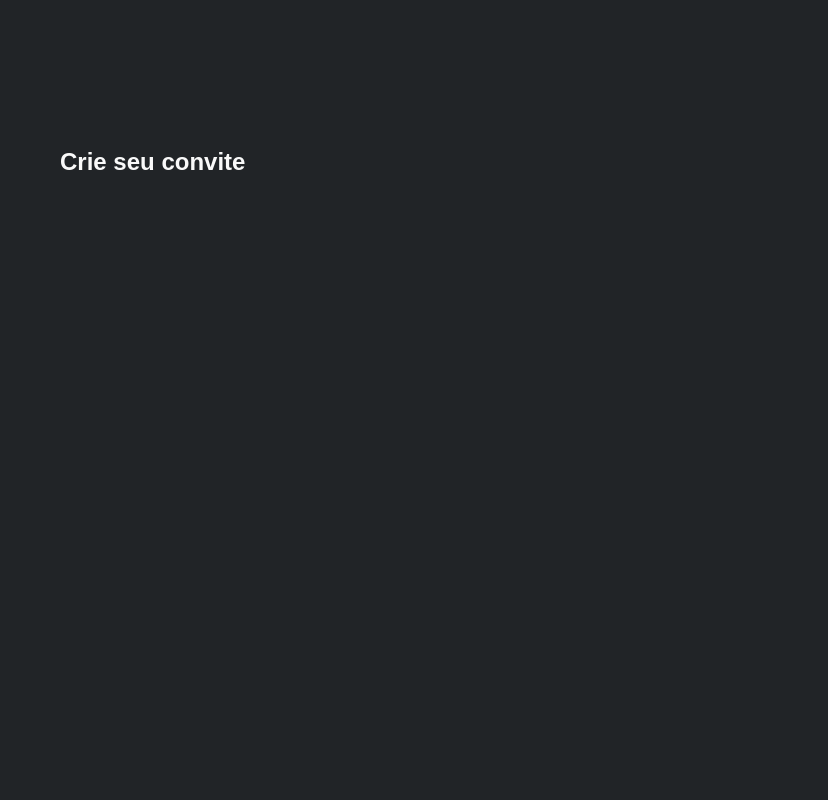
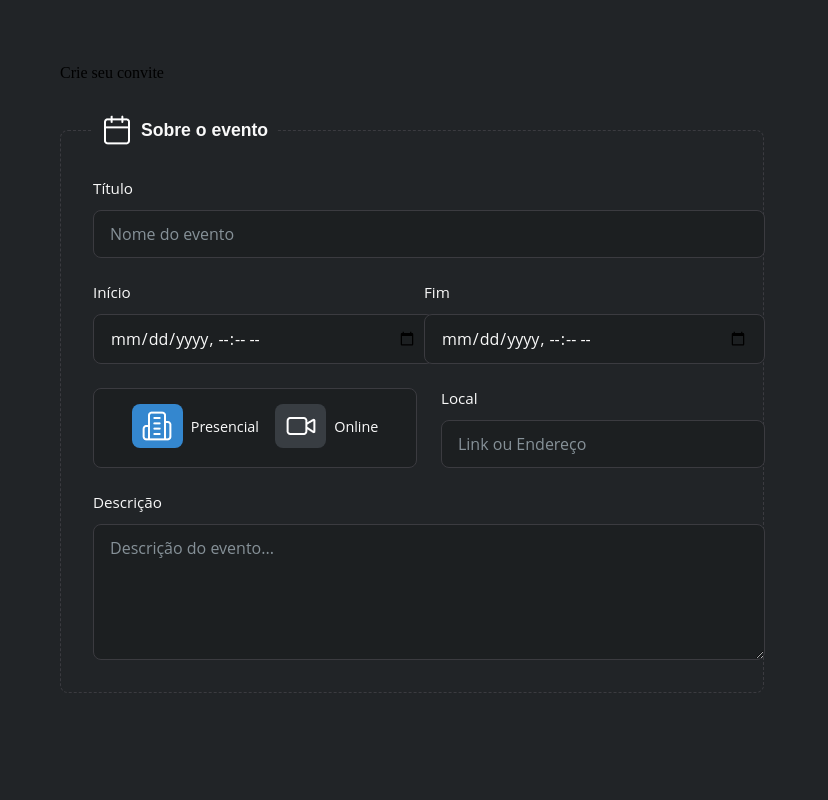
Before and after one commit to brenodev2007/Formulario-convite, a plain HTML site: page index.html in a window 1280 px wide. Shown: the full height of the page, 452-1280 px from the left. Drawn offline with Linux system fonts and the light colour scheme; a web font is replaced by a local one.

Commit message:
Pivotagem

```diff
--- a/index.html
+++ b/index.html
@@ -23,6 +23,78 @@
           <div class="back">
             <p>Crie seu convite</p>
           </div>
+
+          <form enctype="multipart/form-data">
+            <fieldset class="sobre-evento">
+              <legend>
+                <img src="Assets/calendar.png" alt="" />
+                <p>Sobre o evento</p>
+              </legend>
+
+              <div class="input-wrapper">
+                <label for="titulo">Título</label>
+                <input id="titulo" type="text" placeholder="Nome do evento" />
+              </div>
+
+              <!-- Linha 1: Início e Fim -->
+              <div class="flex">
+                <div class="input-wrapper flex-1">
+                  <label for="inicio">Início</label>
+                  <input id="inicio" type="datetime-local" />
+                </div>
+
+                <div class="input-wrapper flex-1">
+                  <label for="fim">Fim</label>
+                  <input id="fim" type="datetime-local" />
+                </div>
+              </div>
+
+              <!-- Linha 2: Tipo e Local -->
+              <div class="flex">
+                <div class="type-wrapper flex-1">
+                  <label class="tipo-option">
+                    <input
+                      type="radio"
+                      name="tipo"
+                      value="presencial"
+                      checked
+                    />
+                    <span class="icon"
+                      ><img src="Assets/building-2.png" alt=""
+                    /></span>
+                    <span class="text">Presencial</span>
+                  </label>
+
+                  <label class="tipo-option">
+                    <input type="radio" name="tipo" value="online" />
+                    <span class="icon"
+                      ><img src="Assets/video.png" alt=""
+                    /></span>
+                    <span class="text">Online</span>
+                  </label>
+                </div>
+
+                <div class="input-wrapper flex-1">
+                  <label for="local">Local</label>
+                  <input
+                    id="local"
+                    type="text"
+                    placeholder="Link ou Endereço"
+                  />
+                </div>
+              </div>
+
+              <div class="textarea-wrapper">
+                <label for="">Descrição</label>
+                <textarea
+                  name="descricao"
+                  id="textarea"
+                  placeholder="Descrição do evento..."
+                  rows="5"
+                ></textarea>
+              </div>
+            </fieldset>
+          </form>
         </div>
       </main>
     </div>
--- a/styles/forms.css
+++ b/styles/forms.css
@@ -1,8 +1,110 @@
-.main-container {
+form {
+  margin-top: 2rem;
+  display: flex;
+  justify-content: center;
+  width: 100%;
+}
+
+fieldset {
+  border: 1px dashed var(--input-stroke);
+  border-radius: 8px;
+  padding: 2rem;
+  width: 100%;
+  max-width: 800px;
+  display: flex;
+  flex-direction: column;
+  gap: 1.5rem;
   background-color: var(--shape-body);
-  .back {
-    margin-top: 80px;
-    font: 600 24px/1.5 "Poppins", sans-serif;
-    color: var(--text-heading);
-  }
 }
+
+legend {
+  font: 600 1.1rem "Poppins", sans-serif;
+  color: var(--text-heading);
+  display: flex;
+  align-items: center;
+  gap: 8px;
+  padding: 0 0.5rem;
+}
+
+label {
+  font: 500 0.95rem "Open Sans", sans-serif;
+  color: var(--text-heading);
+  margin-bottom: 0.25rem;
+}
+
+.input-wrapper,
+.textarea-wrapper {
+  display: flex;
+  flex-direction: column;
+  width: 100%;
+}
+
+input,
+textarea,
+select {
+  appearance: none;
+  width: 100%;
+  padding: 0.75rem 1rem;
+  background-color: var(--input-base);
+  border: 1px solid var(--input-stroke);
+  border-radius: 0.5rem;
+  font: 400 1rem "Open Sans", sans-serif;
+  color: var(--text-heading);
+}
+
+input::placeholder,
+textarea::placeholder {
+  color: var(--input-placeholder);
+}
+
+.flex {
+  display: flex;
+  gap: 1.5rem;
+  width: 100%;
+  flex-wrap: wrap;
+}
+
+.flex-1 {
+  flex: 1;
+  min-width: 240px;
+}
+
+.type-wrapper {
+  display: flex;
+  gap: 1rem;
+  background: var(--input-base);
+  padding: 0.5rem 1rem;
+  border-radius: 0.5rem;
+  border: 1px solid var(--input-stroke);
+  justify-content: center;
+}
+
+.tipo-option {
+  display: flex;
+  align-items: center;
+  gap: 0.5rem;
+  font: 400 0.9rem "Open Sans", sans-serif;
+  color: var(--text-heading);
+  cursor: pointer;
+}
+
+.tipo-option input {
+  display: none;
+}
+
+.tipo-option .icon {
+  background: var(--shape-hover);
+  padding: 0.4rem 0.6rem;
+  border-radius: 0.5rem;
+  display: flex;
+  align-items: center;
+  justify-content: center;
+}
+
+.tipo-option input:checked + .icon {
+  background: var(--brand-mid);
+}
+
+.tipo-option input:checked + .icon img {
+  filter: brightness(10);
+}
--- a/styles/global.css
+++ b/styles/global.css
@@ -38,3 +38,16 @@
 main {
   background-color: var(--shape-body);
 }
+
+.input-wrapper,
+.textarea-wrapper {
+  display: flex;
+  flex-direction: column;
+  gap: 0.5rem;
+}
+
+.type-wrapper {
+  display: flex;
+  align-items: center;
+  gap: 1rem;
+}
```
